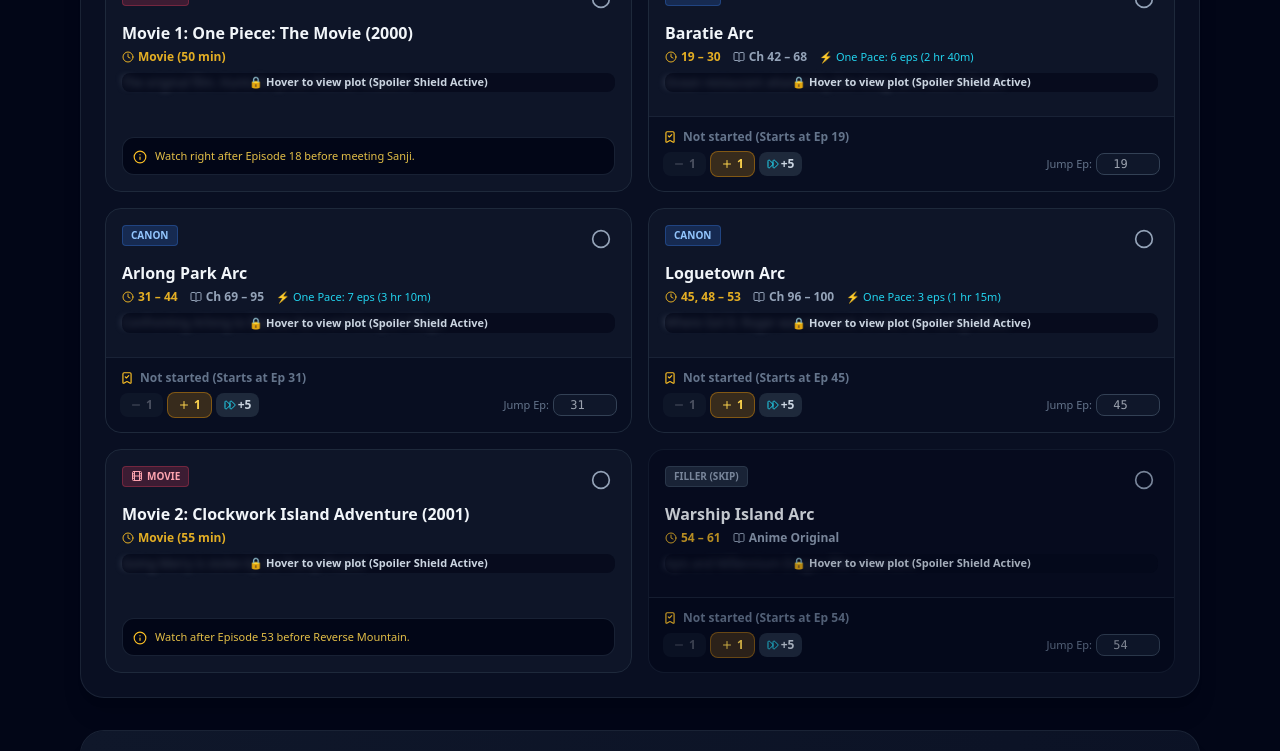
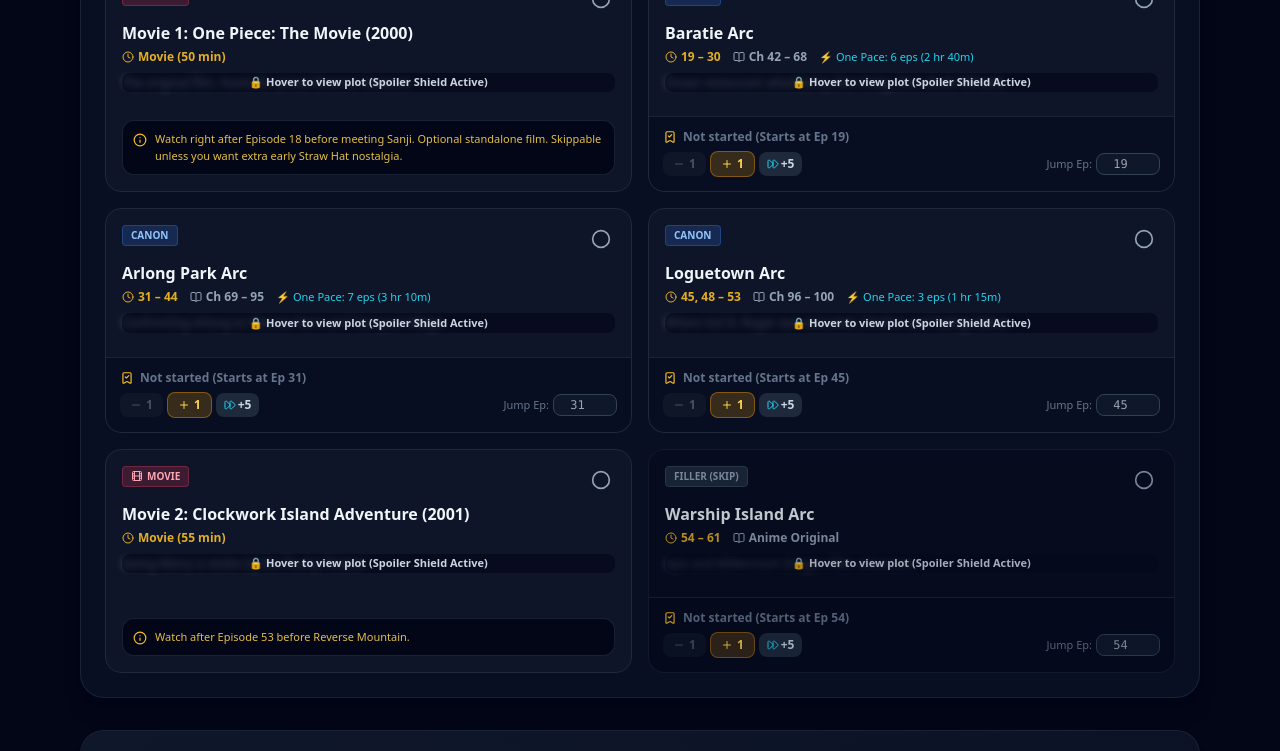
Before and after one commit to EY4O/One-Piece-Voyage-Tracker, a React (Vite) app: page / in a window 1280 px wide. Shown: the part 1420-2171 px from the top of the page. Built offline with nearby package versions, Linux system fonts and the light colour scheme.

Commit message:
Update OnePieceWatchOrder.jsx

```diff
--- a/src/OnePieceWatchOrder.jsx
+++ b/src/OnePieceWatchOrder.jsx
@@ -260,7 +260,7 @@
       { id: 'arc-2', title: 'Orange Town Arc', type: 'canon', episodes: '4 – 8', startEp: 4, endEp: 8, epCount: 5, chapters: 'Ch 8 – 21', onePace: '3 eps (1 hr 15m)', bountyReward: 2000000, description: 'Encounter with Buggy the Clown. Introduces Nami.', highlights: 'Chouchou the loyal dog, Luffy vs. Buggy.', tier: 'Core' },
       { id: 'ova-1', title: 'Defeat Him! The Pirate Ganzack! (OVA)', type: 'special', episodes: 'OVA (1998)', epCount: 1, bountyReward: 500000, description: 'First animated adaptation ever produced by Production I.G.', watchTip: 'Optional vintage novelty. Watch right after Orange Town.', tier: 'Optional' },
       { id: 'arc-3', title: 'Syrup Village Arc', type: 'canon', episodes: '9 – 18', startEp: 9, endEp: 18, epCount: 10, chapters: 'Ch 22 – 41', onePace: '4 eps (1 hr 45m)', bountyReward: 5000000, description: 'Straw Hats defend Kaya from Captain Kuro. Usopp joins with Going Merry.', highlights: 'Usopp joins the crew, Going Merry gifted.', tier: 'Core' },
-      { id: 'mov-1', title: 'Movie 1: One Piece: The Movie (2000)', type: 'movie', episodes: 'Movie (50 min)', epCount: 2, bountyReward: 1000000, description: 'The original film. Hunts for pirate Woonan treasure.', watchTip: 'Watch right after Episode 18 before meeting Sanji.', tier: 'Classic' },
+      { id: 'mov-1', title: 'Movie 1: One Piece: The Movie (2000)', type: 'movie', episodes: 'Movie (50 min)', epCount: 2, bountyReward: 1000000, description: 'The original film. Hunts for pirate Woonan treasure.', watchTip: 'Watch right after Episode 18 before meeting Sanji. Optional standalone film. Skippable unless you want extra early Straw Hat nostalgia.', tier: 'Vintage Novelty' },
       { id: 'arc-4', title: 'Baratie Arc', type: 'canon', episodes: '19 – 30', startEp: 19, endEp: 30, epCount: 12, chapters: 'Ch 42 – 68', onePace: '6 eps (2 hr 40m)', bountyReward: 15000000, description: 'Ocean restaurant attacked by Don Krieg. Zoro duels Mihawk.', highlights: 'Sanji joins, Mihawk vs Zoro, Baratie defense.', tier: 'Core' },
       { id: 'arc-5', title: 'Arlong Park Arc', type: 'canon', episodes: '31 – 44', startEp: 31, endEp: 44, epCount: 14, chapters: 'Ch 69 – 95', onePace: '7 eps (3 hr 10m)', bountyReward: 30000000, description: 'Confronting Arlong to liberate Nami and Cocoyasi Village.', highlights: 'Walk to Arlong Park, Nami officially joins with 30M Bounty!', tier: 'Core' },
       { id: 'arc-6', title: 'Loguetown Arc', type: 'canon', episodes: '45, 48 – 53', startEp: 45, endEp: 53, epCount: 7, chapters: 'Ch 96 – 100', onePace: '3 eps (1 hr 15m)', bountyReward: 5000000, description: 'Where Gol D. Roger was executed. Smoker and Tashigi debut.', highlights: 'Luffy execution platform smile, Dragon in storm.', tier: 'Core' },
@@ -346,7 +346,7 @@
       { id: 'arc-28', title: 'Impel Down Arc', type: 'canon', episodes: '422 – 425, 430 – 456', startEp: 422, endEp: 456, epCount: 31, chapters: 'Ch 525 – 549', onePace: '16 eps (7 hr 40m)', bountyReward: 80000000, description: 'Underwater prison break with Buggy, Bon Clay, Jinbe.', highlights: 'Warden Magellan, Bon Clay heroic sacrifice.', tier: 'Core' },
       { id: 'arc-29', title: 'Marineford Arc (Paramount War)', type: 'canon', episodes: '457 – 489', startEp: 457, endEp: 489, epCount: 33, chapters: 'Ch 550 – 580', onePace: '16 eps (7 hr 30m)', bountyReward: 100000000, description: 'Whitebeard and Luffy storm Marine HQ to rescue Ace.', highlights: '"The One Piece is real!", Ace & Luffy brotherhood. 400M Bounty!', tier: 'Core' },
       { id: 'arc-30', title: 'Post-War Arc & ASL Flashback', type: 'canon', episodes: '490 – 516', startEp: 490, endEp: 516, epCount: 27, chapters: 'Ch 581 – 597', onePace: '10 eps (4 hr 45m)', bountyReward: 30000000, description: 'Luffy, Ace, and Sabo childhood; 3D2Y message.', highlights: 'Sake cup oath, Rayleigh training begins.', tier: 'Core' },
-      { id: 'sp-3d2y', title: 'Special: 3D2Y (Overcoming Ace Death)', type: 'special', episodes: 'Special (107 min)', epCount: 4, bountyReward: 10000000, description: '2-year training period on Rusukaina Island.', watchTip: '⭐ Great bridge special! Watch after Ep 516.', tier: 'Must Watch' }
+      { id: 'sp-3d2y', title: 'Special: 3D2Y', type: 'special', episodes: 'Special (107 min)', epCount: 4, bountyReward: 10000000, description: '2-year training period on Rusukaina Island.', watchTip: '⭐ Great bridge special! Watch after Ep 516.', tier: 'Recommended' }
     ]
   },
   {
```
